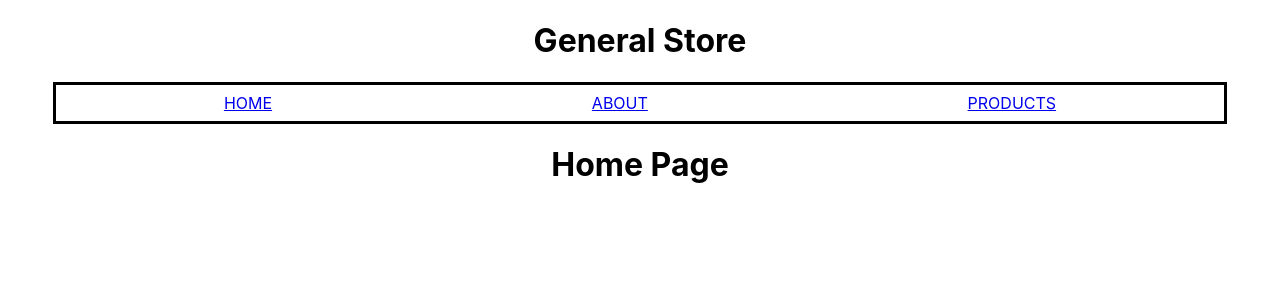
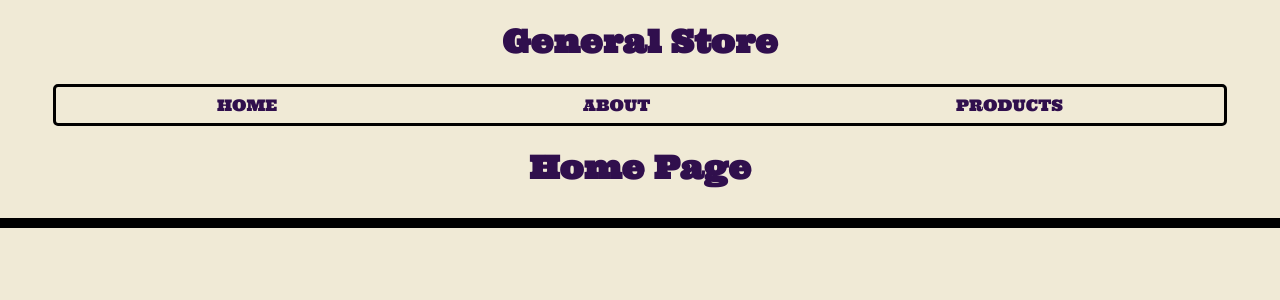
Before and after one commit to troymathis/generalstore-frontend, a React (Create React App) app: page / in a window 1280 px wide. Shown: the top 300 px of the page. Built offline with nearby package versions, Linux system fonts and the light colour scheme.

Commit message:
+backend connected, +styles formatted

```diff
--- a/src/App.js
+++ b/src/App.js
@@ -1,6 +1,6 @@
 import Nav from './components/Nav';
 import Main from './components/Main';
-import './App.css';
+import "./styles.scss";
 
 function App() {
   return (
--- a/src/components/Main.js
+++ b/src/components/Main.js
@@ -13,9 +13,11 @@ const Main = () => {
             <Route exact path='/'>
                 <Home />
             </Route>
+            <div className='products'>
             <Route path='/products'>
                 <Index />
             </Route>
+            </div>
             <Route path='/show'>
                 <Show />
             </Route>
--- a/src/pages/Index.js
+++ b/src/pages/Index.js
@@ -8,7 +8,7 @@ function Product(props) {
   //create function to make api call
   const getProductData = async () => {
     // make api call and get response
-    const response = await fetch("http://localhost:4000/products");
+    const response = await fetch("https://generalstore-be.herokuapp.com/products");
     // turn response into javascript object
     const data = await response.json();
     // set the state to the data
@@ -21,10 +21,10 @@ function Product(props) {
   const loaded = () => {
     return products.map((product, index) => {
       return (
-        <div key={index}>
-          <h2>{product.name}</h2>
+        <div key={index} className='prdct'>
+          <span id="name"><h2>{product.name}</h2></span>
           <img src={product.image} alt="" />
-          <h2> {product.price}</h2>
+          <span id="price"><h2>Price: {product.price}</h2></span>
         </div>
       );
     });
--- a/src/styles.scss
+++ b/src/styles.scss
@@ -0,0 +1,42 @@
+@import url('https://fonts.googleapis.com/css2?family=Ultra&display=swap');
+
+$maincolor: #F0EAD6;
+$contrastcolor: #300f4d;
+
+@mixin source {
+    color: $contrastcolor;
+    background-color: $maincolor;
+}
+
+* {
+    @include source;
+    font-family: 'Ultra', serif;
+}
+
+h1 {
+    display: flex;
+    justify-content: center;
+}
+
+a {
+    text-decoration: none;
+}
+
+a:hover {
+    opacity: 50%;
+}
+
+.nav {
+    border-radius: 5px;
+}
+
+.products {
+    margin-top: 30px;
+    display: flex;
+    justify-content: space-evenly;
+    border: 5px solid black;
+}
+
+.prdct {
+
+}
```
